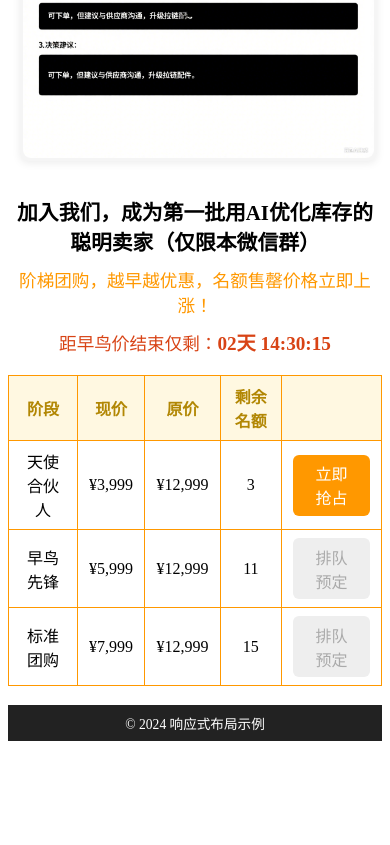
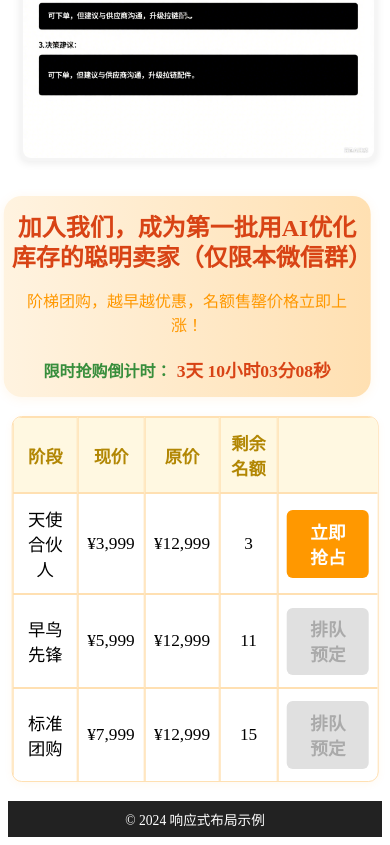
Before and after one commit to limou-666/vue2-app, a Vue app in the folder vue2-app/: page / in a window 390 px wide. Shown: the part 2484-3329 px from the top of the page. Before the commit the page ends 3233 px from the top, so only its background shows below. Built offline with nearby package versions, Linux system fonts and the light colour scheme.

Commit message:
6模块基本完成（支付，跳转）

```diff
--- a/vue2-app/src/components/FeatureBlockArea5.vue
+++ b/vue2-app/src/components/FeatureBlockArea5.vue
@@ -1,31 +1,57 @@
 <template>
   <section class="feature-block" id="area5">
-    <h2 class="area-title">加入我们，成为第一批用AI优化库存的聪明卖家（仅限本微信群）</h2>
-    <div class="area-subtitle">阶梯团购，越早越优惠，名额售罄价格立即上涨！</div>
-    <div class="countdown">距早鸟价结束仅剩：<span class="countdown-time">02天 14:30:15</span></div>
+    <div class="area5-header">
+      <div class="area5-title">加入我们，成为第一批用AI优化库存的聪明卖家（仅限本微信群）</div>
+      <div class="area5-subtitle">阶梯团购，越早越优惠，名额售罄价格立即上涨！</div>
+      <div class="area5-countdown">限时抢购倒计时：<span>{{ countdown }}</span></div>
+    </div>
+    <div class="area5-table-wrap">
       <table class="price-table">
         <tr>
-        <th>阶段</th><th>现价</th><th>原价</th><th>剩余名额</th><th></th>
+          <th>阶段</th>
+          <th>现价</th>
+          <th>原价</th>
+          <th>剩余名额</th>
+          <th></th>
         </tr>
         <tr>
-        <td>天使合伙人</td><td>¥3,999</td><td>¥12,999</td><td><span class="quota">3</span></td>
-        <td><button class="btn-primary" @click="showPay('angel')">立即抢占</button></td>
+          <td>天使合伙人</td>
+          <td>¥3,999</td>
+          <td>¥12,999</td>
+          <td>3</td>
+          <td><button class="buy-btn" @click="openModal">立即抢占</button></td>
         </tr>
         <tr>
-        <td>早鸟先锋</td><td>¥5,999</td><td>¥12,999</td><td><span class="quota">11</span></td>
-        <td><button class="btn-secondary" :disabled="!angelSoldOut">排队预定</button></td>
+          <td>早鸟先锋</td>
+          <td>¥5,999</td>
+          <td>¥12,999</td>
+          <td>11</td>
+          <td><button class="buy-btn disabled" disabled>排队预定</button></td>
         </tr>
         <tr>
-        <td>标准团购</td><td>¥7,999</td><td>¥12,999</td><td><span class="quota">15</span></td>
-        <td><button class="btn-secondary" disabled>排队预定</button></td>
+          <td>标准团购</td>
+          <td>¥7,999</td>
+          <td>¥12,999</td>
+          <td>15</td>
+          <td><button class="buy-btn disabled" disabled>排队预定</button></td>
         </tr>
       </table>
-    <div v-if="showPayModal" class="pay-modal">
+    </div>
+    <div v-if="showModal" class="pay-modal">
       <div class="pay-modal-content">
-        <h3>请扫码支付 ¥3,999</h3>
-        <img src="/path/to/qrcode.jpg" alt="收款二维码" class="pay-qrcode" />
+        <h3 class="pay-title">请选择支付方式</h3>
+        <div v-if="!payType" class="pay-type-btns">
+          <button class="pay-type-btn wx" @click="payType='wx'">微信支付</button>
+          <button class="pay-type-btn zfb" @click="payType='zfb'">支付宝支付</button>
+        </div>
+        <div v-else>
+          <div class="pay-qrcode-wrap">
+            <img v-if="payType==='wx'" src="/wx收款码.jpg" alt="微信收款码" class="pay-qrcode" />
+            <img v-else-if="payType==='zfb'" src="/zfb收款码.jpg" alt="支付宝收款码" class="pay-qrcode" />
+          </div>
           <div class="pay-tip">支付后请截图，并添加客服微信 <b>[微信号]</b>，凭截图拉您进入专属服务群并安排部署。</div>
-        <button class="pay-close" @click="showPayModal=false">关闭</button>
+        </div>
+        <button class="pay-close" @click="closeModal">关闭</button>
       </div>
     </div>
   </section>
@@ -35,120 +61,300 @@ export default {
   name: 'FeatureBlockArea5',
   data() {
     return {
-      showPayModal: false,
-      angelSoldOut: false // 可根据实际逻辑动态切换
+      showModal: false,
+      payType: null,
+      countdown: '',
+      timer: null,
+      targetTime: new Date('2025-07-25T00:00:00').getTime()
     }
   },
+  mounted() {
+    this.updateCountdown();
+    this.timer = setInterval(this.updateCountdown, 1000);
+  },
+  beforeDestroy() {
+    if (this.timer) clearInterval(this.timer);
+  },
   methods: {
-    showPay(type) {
-      this.showPayModal = true;
+    openModal() {
+      this.showModal = true;
+      this.payType = null;
+    },
+    closeModal() {
+      this.showModal = false;
+      this.payType = null;
+    },
+    updateCountdown() {
+      const now = Date.now();
+      let diff = Math.max(0, this.targetTime - now);
+      const days = Math.floor(diff / (1000 * 60 * 60 * 24));
+      diff -= days * 1000 * 60 * 60 * 24;
+      const hours = Math.floor(diff / (1000 * 60 * 60));
+      diff -= hours * 1000 * 60 * 60;
+      const minutes = Math.floor(diff / (1000 * 60));
+      diff -= minutes * 1000 * 60;
+      const seconds = Math.floor(diff / 1000);
+      this.countdown = `${days}天 ${hours.toString().padStart(2,'0')}小时${minutes.toString().padStart(2,'0')}分${seconds.toString().padStart(2,'0')}秒`;
     }
   }
 }
 </script>
 <style scoped>
-.area5 {
+.area5-header {
   width: 90vw;
-  margin: 0 auto 2.2rem auto;
-  background: #fff;
-  border-radius: 12px;
-  box-shadow: 0 2px 8px rgba(0,0,0,0.06);
-  padding: 1.5rem 1rem;
+  max-width: 1200px;
+  min-width: 320px;
+  position: relative;
+  left: 50%;
+  transform: translateX(-50%);
+  margin-left: calc(50% - 50vw);
+  margin-right: calc(50% - 50vw);
+  background: linear-gradient(90deg, #fff3e0 0%, #ffe0b2 100%);
+  border-radius: 18px;
+  padding: 2.2em 1.5em 1.6em 1.5em;
+  text-align: center;
+  box-shadow: 0 2px 12px rgba(255,152,0,0.08);
+  box-sizing: border-box;
+  margin-bottom: 2.2em;
 }
-.area-title {
+.area5-title {
+  font-size: 1.7rem;
+  font-weight: bold;
+  color: #d84315;
+  margin-bottom: 0.7em;
+  line-height: 1.25;
+}
+.area5-subtitle {
+  font-size: 1.2rem;
+  color: #ff9800;
+  margin-bottom: 1.1em;
+  line-height: 1.5;
+}
+.area5-countdown {
+  font-size: 1.2rem;
+  font-weight: bold;
+  color: #388e3c;
+  margin-top: 1.2em;
+  margin-bottom: 0.1em;
+}
+.area5-countdown span {
   font-size: 1.3rem;
+  color: #d84315;
   font-weight: bold;
-  margin-bottom: 0.7rem;
-  text-align: center;
+  margin-left: 0.3em;
 }
-.area-subtitle {
+@media (max-width: 900px) {
+  .area5-header {
+    width: 94vw;
+    max-width: 98vw;
+    left: 50%;
+    transform: translateX(-50%);
+    margin-left: calc(50% - 50vw);
+    margin-right: calc(50% - 50vw);
+    padding: 1.1em 0.5em 0.8em 0.5em;
+    margin-top: 0.7em;
+    margin-bottom: 1.2em;
+  }
+  .area5-title {
+    font-size: 1.5rem;
+  }
+  .area5-subtitle,
+  .area5-countdown {
+    font-size: 1rem;
+  }
+  .area5-countdown span {
     font-size: 1.1rem;
-  color: #ff9800;
-  text-align: center;
-  margin-bottom: 0.7rem;
   }
-.countdown {
-  text-align: center;
-  font-size: 1.1rem;
-  margin-bottom: 1.2rem;
-  color: #d84315;
 }
-.countdown-time {
-  font-weight: bold;
-  font-size: 1.2rem;
+.area5-table-wrap {
+  width: 90vw;
+  max-width: 1200px;
+  min-width: 320px;
+  position: relative;
+  left: 50%;
+  transform: translateX(-50%);
+  box-sizing: border-box;
+  margin-bottom: 2.2em;
+}
+@media (max-width: 900px) {
+  .area5-table-wrap {
+    width: 94vw;
+    max-width: 98vw;
+    left: 50%;
+    transform: translateX(-50%);
+    margin-bottom: 1.2em;
+  }
 }
 .price-table {
   width: 100%;
-  max-width: 600px;
-  margin: 0 auto 1.2rem auto;
-  border-collapse: collapse;
+  border-collapse: separate;
+  border-spacing: 0;
   background: #fff;
+  border-radius: 10px;
+  overflow: hidden;
+  box-shadow: 0 2px 8px rgba(255,152,0,0.06);
+  border: 1.5px solid #ffe0b2;
 }
 .price-table th, .price-table td {
-  border: 1px solid #ff9800;
-  padding: 0.5em 0.7em;
+  border: 1px solid #ffe0b2;
   text-align: center;
+  padding: 0.7em 0.5em;
+  font-size: 1.08rem;
 }
 .price-table th {
   background: #fff8e1;
   color: #b28704;
+  font-weight: bold;
 }
-.btn-primary {
+.price-table tr:last-child td {
+  border-bottom: none;
+}
+.price-table tr td:last-child, .price-table tr th:last-child {
+  border-right: none;
+}
+.buy-btn {
   background: #ff9800;
   color: #fff;
   border: none;
   border-radius: 6px;
-  padding: 0.4em 1.2em;
-  font-size: 1rem;
+  padding: 0.5em 1.2em;
+  font-size: 1.1rem;
+  font-weight: bold;
   cursor: pointer;
+  transition: background 0.2s;
 }
-.btn-secondary {
-  background: #eee;
+.buy-btn.disabled,
+.buy-btn:disabled {
+  background: #e0e0e0;
   color: #aaa;
-  border: none;
-  border-radius: 6px;
-  padding: 0.4em 1.2em;
-  font-size: 1rem;
   cursor: not-allowed;
-}
-.btn-secondary:disabled {
-  background: #eee;
-  color: #aaa;
+  box-shadow: none;
 }
 .pay-modal {
   position: fixed;
   left: 0; top: 0; right: 0; bottom: 0;
-  background: rgba(0,0,0,0.3);
+  background: rgba(0,0,0,0.45);
+  z-index: 1000;
   display: flex;
   align-items: center;
   justify-content: center;
-  z-index: 1000;
 }
 .pay-modal-content {
   background: #fff;
-  border-radius: 10px;
-  padding: 2rem 1.5rem 1.2rem 1.5rem;
+  border-radius: 16px;
+  padding: 2.2em 2em 1.5em 2em;
+  min-width: 320px;
+  max-width: 90vw;
+  box-shadow: 0 8px 32px rgba(0,0,0,0.18);
   text-align: center;
-  box-shadow: 0 2px 16px rgba(0,0,0,0.12);
+  position: relative;
+  display: flex;
+  flex-direction: column;
+  align-items: center;
+}
+.pay-title {
+  font-size: 1.4rem;
+  font-weight: bold;
+  color: #d84315;
+  margin-bottom: 1.2em;
+}
+.pay-qrcode-wrap {
+  display: flex;
+  justify-content: center;
+  align-items: center;
+  margin: 1.2em 0 0.5em 0;
+  width: 100%;
 }
 .pay-qrcode {
-  width: 180px;
-  height: 180px;
-  margin: 1rem auto;
+  max-width: 220px;
+  width: 100%;
+  height: auto;
+  object-fit: contain;
+  border-radius: 16px;
+  box-shadow: 0 2px 12px rgba(0,0,0,0.10);
+  background: #fff;
   display: block;
+  margin: 0 auto;
+}
+@media (max-width: 600px) {
+  .pay-modal-content {
+    min-width: 0;
+    max-width: 98vw;
+    padding: 0.7em 0.1em 0.7em 0.1em;
+  }
+  .pay-title {
+    font-size: 1.1rem;
+  }
+  .pay-qrcode {
+    max-width: 80vw;
+    max-height: 240px;
+    width: 100%;
+    height: auto;
+  }
+  .pay-type-btns {
+    flex-direction: column;
+    gap: 1em;
+    margin: 1em 0 1em 0;
+  }
+  .pay-type-btn {
+    width: 100%;
+    font-size: 1rem;
+    padding: 0.7em 0;
+  }
 }
 .pay-tip {
   color: #d84315;
   font-size: 1rem;
-  margin-bottom: 1.2rem;
+  margin: 1.2em 0 1.2em 0;
 }
 .pay-close {
-  background: #eee;
+  background: #e0e0e0;
   color: #333;
   border: none;
   border-radius: 6px;
-  padding: 0.4em 1.2em;
+  padding: 0.5em 1.2em;
+  font-size: 1.1rem;
+  font-weight: bold;
+  cursor: pointer;
+  margin-top: 0.5em;
+}
+.pay-type-btns {
+  display: flex;
+  justify-content: center;
+  gap: 1.5em;
+  margin: 1.5em 0 1.2em 0;
+}
+.pay-type-btn {
+  background: #ff9800;
+  color: #fff;
+  border: none;
+  border-radius: 8px;
+  padding: 0.7em 2.2em;
+  font-size: 1.15rem;
+  font-weight: bold;
+  cursor: pointer;
+  transition: background 0.2s;
+  box-shadow: 0 2px 8px rgba(255,152,0,0.10);
+}
+.pay-type-btn.zfb {
+  background: #00aaff;
+}
+.pay-type-btn.wx {
+  background: #07c160;
+}
+.pay-type-btn:active {
+  filter: brightness(0.92);
+}
+@media (max-width: 600px) {
+  .pay-type-btns {
+    flex-direction: column;
+    gap: 1em;
+    margin: 1em 0 1em 0;
+  }
+  .pay-type-btn {
+    width: 100%;
     font-size: 1rem;
-  cursor: pointer;
+    padding: 0.7em 0;
+  }
 }
 </style>
```
Also changed, not shown: vue2-app/public/wx收款码.jpg (added), vue2-app/public/zfb收款码.jpg (added). Lines whose indentation alone changed are shown as unchanged.
